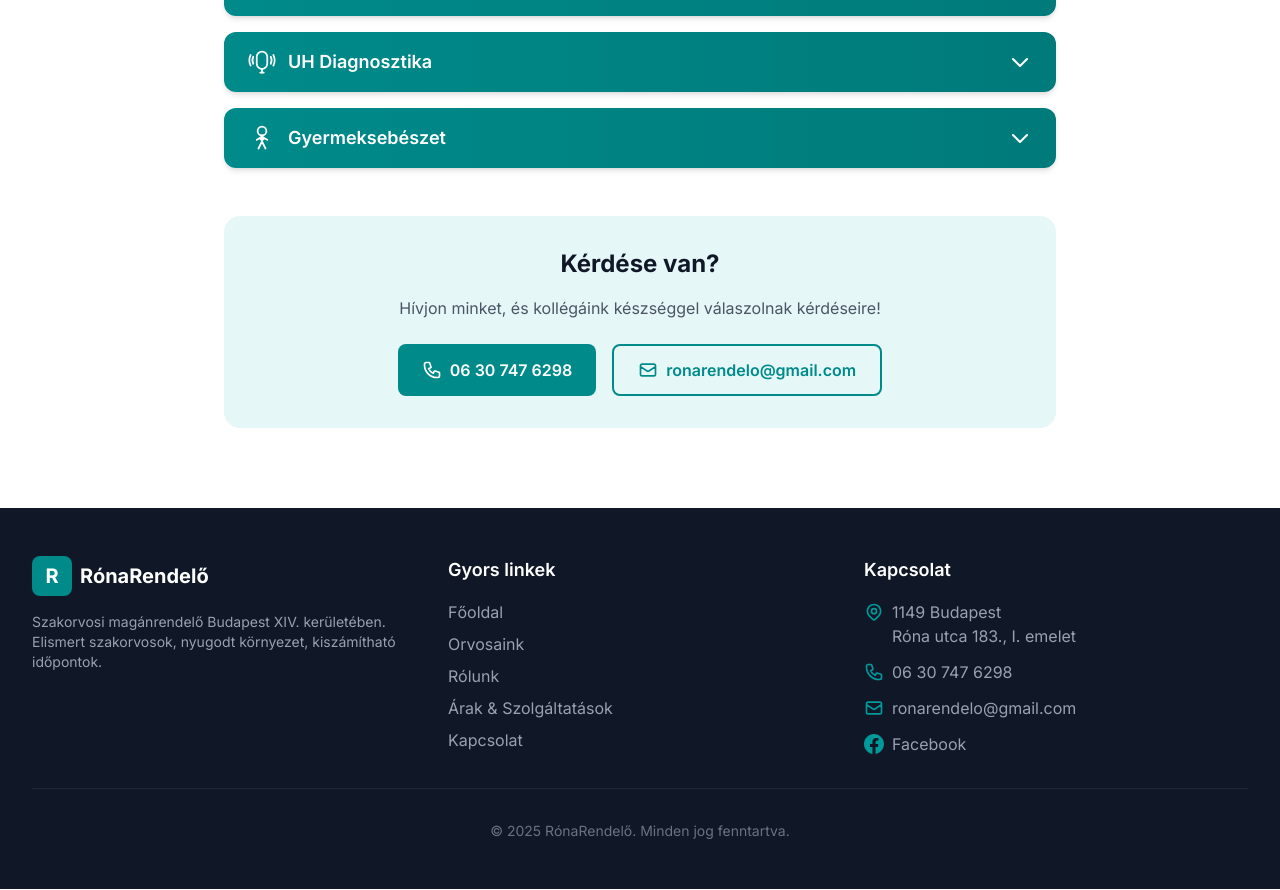
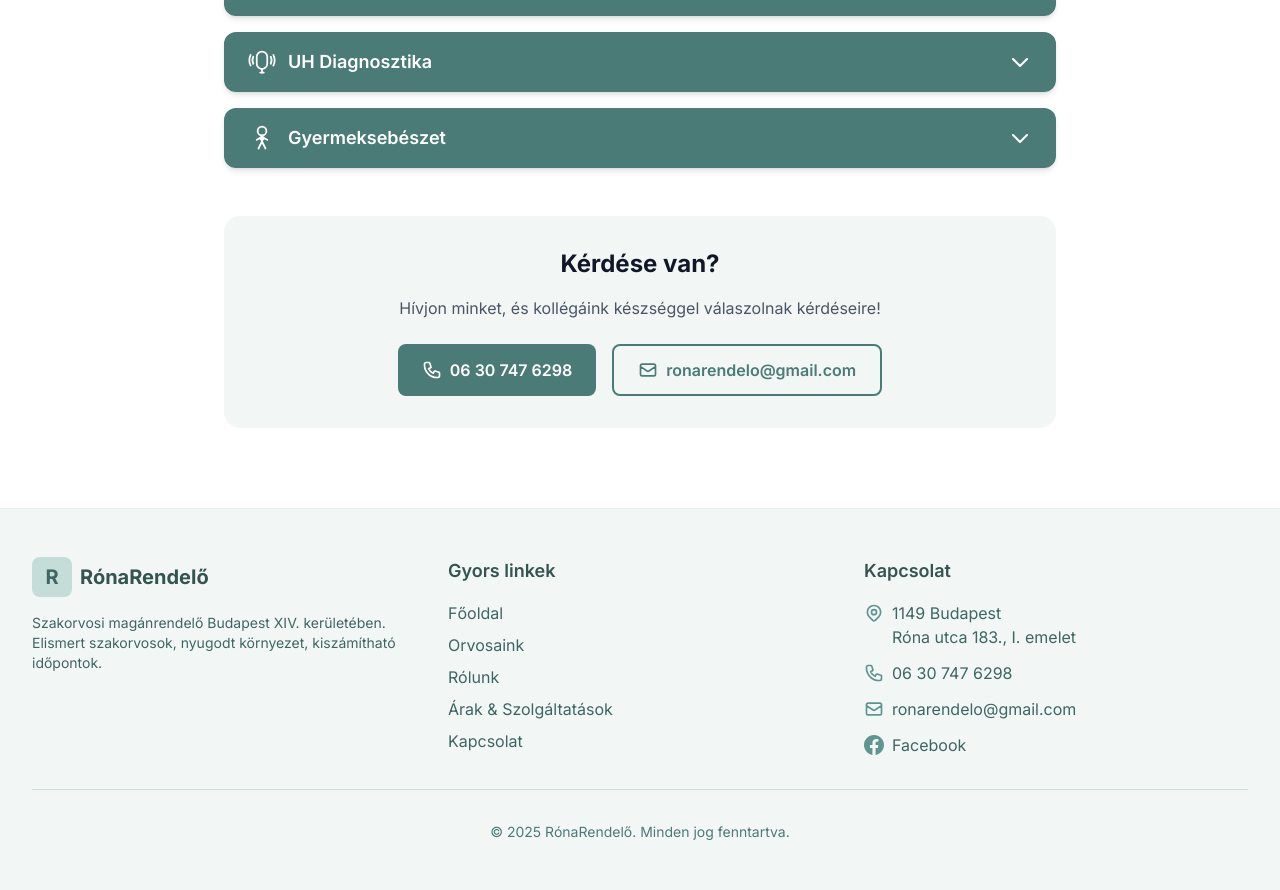
Before and after one commit to krisztajo/rona-static, a Next.js app: page /szolgaltatasok in a window 1280 px wide. Shown: the part 652-1542 px from the top of the page. Built offline with nearby package versions, Linux system fonts and the light colour scheme.

Commit message:
Világos design frissítés - #80afa9 színpaletta, hover effektek, olvasható betűk

```diff
--- a/src/app/globals.css
+++ b/src/app/globals.css
@@ -3,17 +3,24 @@
 :root {
   --background: #ffffff;
   --foreground: #171717;
-  /* RónaRendelő egyedi türkiz színek - a logó alapján */
-  --rona-50: #e6f7f7;
-  --rona-100: #b3e6e6;
-  --rona-200: #80d4d4;
-  --rona-300: #4dc2c2;
-  --rona-400: #26b3b3;
-  --rona-500: #009999;
-  --rona-600: #008a8a;
-  --rona-700: #007a7a;
-  --rona-800: #006666;
-  --rona-900: #004d4d;
+  /* RónaRendelő színek - #80afa9 alapján */
+  --rona-50: #f2f7f6;
+  --rona-100: #e0edeb;
+  --rona-200: #c5ddd9;
+  --rona-300: #a3cac5;
+  --rona-400: #80afa9; /* fő szín - logó */
+  --rona-500: #5d9590;
+  --rona-600: #4a7b77;
+  --rona-700: #3d6662;
+  --rona-800: #34544f;
+  --rona-900: #2a4340;
+  /* Színátmenetes akcentusok */
+  --rona-light: #e0f2f0;
+  --rona-accent: #9cd4ce;
+  --rona-accent2: #7ec9c1;
+  --rona-gradient: linear-gradient(135deg, #80afa9 0%, #9cd4ce 50%, #b8e5df 100%);
+  --rona-gradient-light: linear-gradient(135deg, #e8f4f3 0%, #d0e8e6 50%, #b8dcd8 100%);
+  --rona-gradient-btn: linear-gradient(135deg, #80afa9 0%, #6a9e98 100%);
 }
 
 @theme inline {
--- a/src/app/szolgaltatasok/page.tsx
+++ b/src/app/szolgaltatasok/page.tsx
@@ -36,7 +36,7 @@ export default function SzolgaltatasokPage() {
               {/* Accordion Header */}
               <button
                 onClick={() => toggleCategory(category.id)}
-                className="w-full px-6 py-4 flex items-center justify-between bg-gradient-to-r from-rona-600 to-rona-700 text-white hover:from-rona-700 hover:to-rona-800 transition-all"
+                className="w-full px-6 py-4 flex items-center justify-between bg-rona-600 text-white hover:bg-rona-700 transition-all group"
               >
                 <span className="flex items-center gap-3 text-lg font-semibold">
                   <ServiceIcon serviceId={category.id} size={28} className="flex-shrink-0" />
--- a/src/components/Footer.tsx
+++ b/src/components/Footer.tsx
@@ -3,18 +3,18 @@ import { contactInfo } from "@/data/contact";
 
 export default function Footer() {
   return (
-    <footer className="bg-gray-900 text-white">
+    <footer className="bg-rona-50 text-rona-900 border-t border-rona-100">
       <div className="max-w-7xl mx-auto px-4 sm:px-6 lg:px-8 py-12">
         <div className="grid grid-cols-1 md:grid-cols-3 gap-8">
           {/* Logo & Description */}
           <div>
             <div className="flex items-center gap-2 mb-4">
-              <div className="w-10 h-10 bg-rona-600 rounded-lg flex items-center justify-center">
-                <span className="text-white font-bold text-xl">R</span>
+              <div className="w-10 h-10 bg-rona-200 rounded-lg flex items-center justify-center">
+                <span className="text-rona-700 font-bold text-xl">R</span>
               </div>
-              <span className="text-xl font-bold">RónaRendelő</span>
+              <span className="text-xl font-bold text-rona-800">RónaRendelő</span>
             </div>
-            <p className="text-gray-400 text-sm">
+            <p className="text-rona-700 text-sm">
               Szakorvosi magánrendelő Budapest XIV. kerületében.
               Elismert szakorvosok, nyugodt környezet, kiszámítható időpontok.
             </p>
@@ -22,30 +22,30 @@ export default function Footer() {
 
           {/* Quick Links */}
           <div>
-            <h3 className="font-semibold text-lg mb-4">Gyors linkek</h3>
-            <ul className="space-y-2 text-gray-400">
+            <h3 className="font-semibold text-lg mb-4 text-rona-800">Gyors linkek</h3>
+            <ul className="space-y-2 text-rona-700">
               <li>
-                <Link href="/" className="hover:text-rona-400 transition-colors">
+                <Link href="/" className="hover:text-rona-500 transition-colors">
                   Főoldal
                 </Link>
               </li>
               <li>
-                <Link href="/orvosaink" className="hover:text-rona-400 transition-colors">
+                <Link href="/orvosaink" className="hover:text-rona-500 transition-colors">
                   Orvosaink
                 </Link>
               </li>
                 <li>
-                  <Link href="/rolunk" className="hover:text-rona-400 transition-colors">
+                  <Link href="/rolunk" className="hover:text-rona-500 transition-colors">
                     Rólunk
                   </Link>
                 </li>
               <li>
-                <Link href="/szolgaltatasok" className="hover:text-rona-400 transition-colors">
+                <Link href="/szolgaltatasok" className="hover:text-rona-500 transition-colors">
                   Árak & Szolgáltatások
                 </Link>
               </li>
               <li>
-                <Link href="/kapcsolat" className="hover:text-rona-400 transition-colors">
+                <Link href="/kapcsolat" className="hover:text-rona-500 transition-colors">
                   Kapcsolat
                 </Link>
               </li>
@@ -54,8 +54,8 @@ export default function Footer() {
 
           {/* Contact */}
           <div>
-            <h3 className="font-semibold text-lg mb-4">Kapcsolat</h3>
-            <ul className="space-y-3 text-gray-400">
+            <h3 className="font-semibold text-lg mb-4 text-rona-800">Kapcsolat</h3>
+            <ul className="space-y-3 text-rona-700">
               <li className="flex items-start gap-2">
                 <svg className="w-5 h-5 text-rona-500 mt-0.5 flex-shrink-0" fill="none" stroke="currentColor" viewBox="0 0 24 24">
                   <path strokeLinecap="round" strokeLinejoin="round" strokeWidth={2} d="M17.657 16.657L13.414 20.9a1.998 1.998 0 01-2.827 0l-4.244-4.243a8 8 0 1111.314 0z" />
@@ -94,7 +94,7 @@ export default function Footer() {
           </div>
         </div>
 
-        <div className="border-t border-gray-800 mt-8 pt-8 text-center text-gray-500 text-sm">
+        <div className="border-t border-rona-200 mt-8 pt-8 text-center text-rona-600 text-sm">
           <p>&copy; {new Date().getFullYear()} RónaRendelő. Minden jog fenntartva.</p>
         </div>
       </div>
--- a/src/components/Header.tsx
+++ b/src/components/Header.tsx
@@ -23,7 +23,7 @@ export default function Header() {
         <div className="max-w-7xl mx-auto px-4 sm:px-6 lg:px-8">
           <div className="flex flex-wrap justify-center sm:justify-between items-center gap-2 text-sm">
             <div className="flex items-center gap-4">
-              <span className="text-rona-200">Időpont kérés:</span>
+              <span className="text-rona-100">Időpont kérés:</span>
               <a href={`tel:${contactInfo.phone.replace(/\s/g, "")}`} className="flex items-center gap-1 hover:text-rona-200 transition-colors">
                 <svg className="w-4 h-4" fill="none" stroke="currentColor" viewBox="0 0 24 24">
                   <path strokeLinecap="round" strokeLinejoin="round" strokeWidth={2} d="M3 5a2 2 0 012-2h3.28a1 1 0 01.948.684l1.498 4.493a1 1 0 01-.502 1.21l-2.257 1.13a11.042 11.042 0 005.516 5.516l1.13-2.257a1 1 0 011.21-.502l4.493 1.498a1 1 0 01.684.949V19a2 2 0 01-2 2h-1C9.716 21 3 14.284 3 6V5z" />
@@ -31,7 +31,7 @@ export default function Header() {
                 <span className="font-medium">{contactInfo.phone}</span>
               </a>
               <span className="hidden sm:inline text-rona-300">•</span>
-              <span className="hidden sm:inline text-rona-200">E-mail:</span>
+              <span className="hidden sm:inline text-rona-100">E-mail:</span>
               <a href={`mailto:${contactInfo.email}`} className="hidden sm:flex items-center gap-1 hover:text-rona-200 transition-colors">
                 <svg className="w-4 h-4" fill="none" stroke="currentColor" viewBox="0 0 24 24">
                   <path strokeLinecap="round" strokeLinejoin="round" strokeWidth={2} d="M3 8l7.89 5.26a2 2 0 002.22 0L21 8M5 19h14a2 2 0 002-2V7a2 2 0 00-2-2H5a2 2 0 00-2 2v10a2 2 0 002 2z" />
```
Also changed, not shown: src/app/page.tsx (+11 -9 lines).
